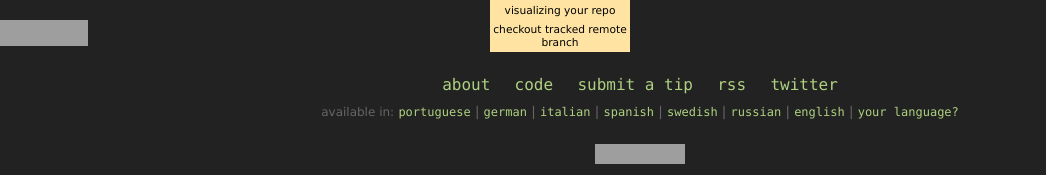
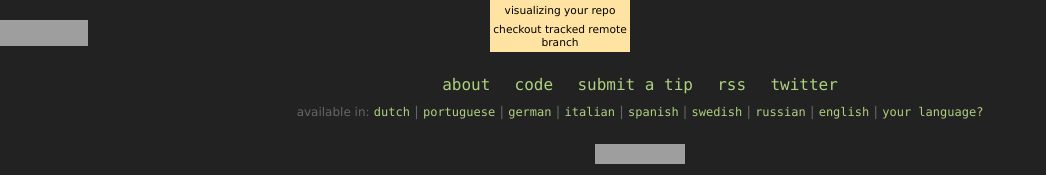
Before and after one commit to qrush/gitready, a Jekyll site: the page built from index.html, in a window 1280 px wide. Shown: the part 851-1026 px from the top of the page, without its empty margins (0-1046 px from the left). Built offline with Jekyll 4.4.1, drawn with Linux system fonts in a browser that asks for light colours; grey boxes are pictures that could not be loaded.

Commit message:
Adding link to dutch translation

```diff
--- a/_layouts/default.html
+++ b/_layouts/default.html
@@ -67,6 +67,7 @@
       </div>
       <div class="languages">
         <span>available in:</span>
+        <a href="http://nl.gitready.com">dutch</a> |
         <a href="http://pt-br.gitready.com">portuguese</a> |
         <a href="http://de.gitready.com">german</a> |
         <a href="http://it.gitready.com">italian</a> |
```
